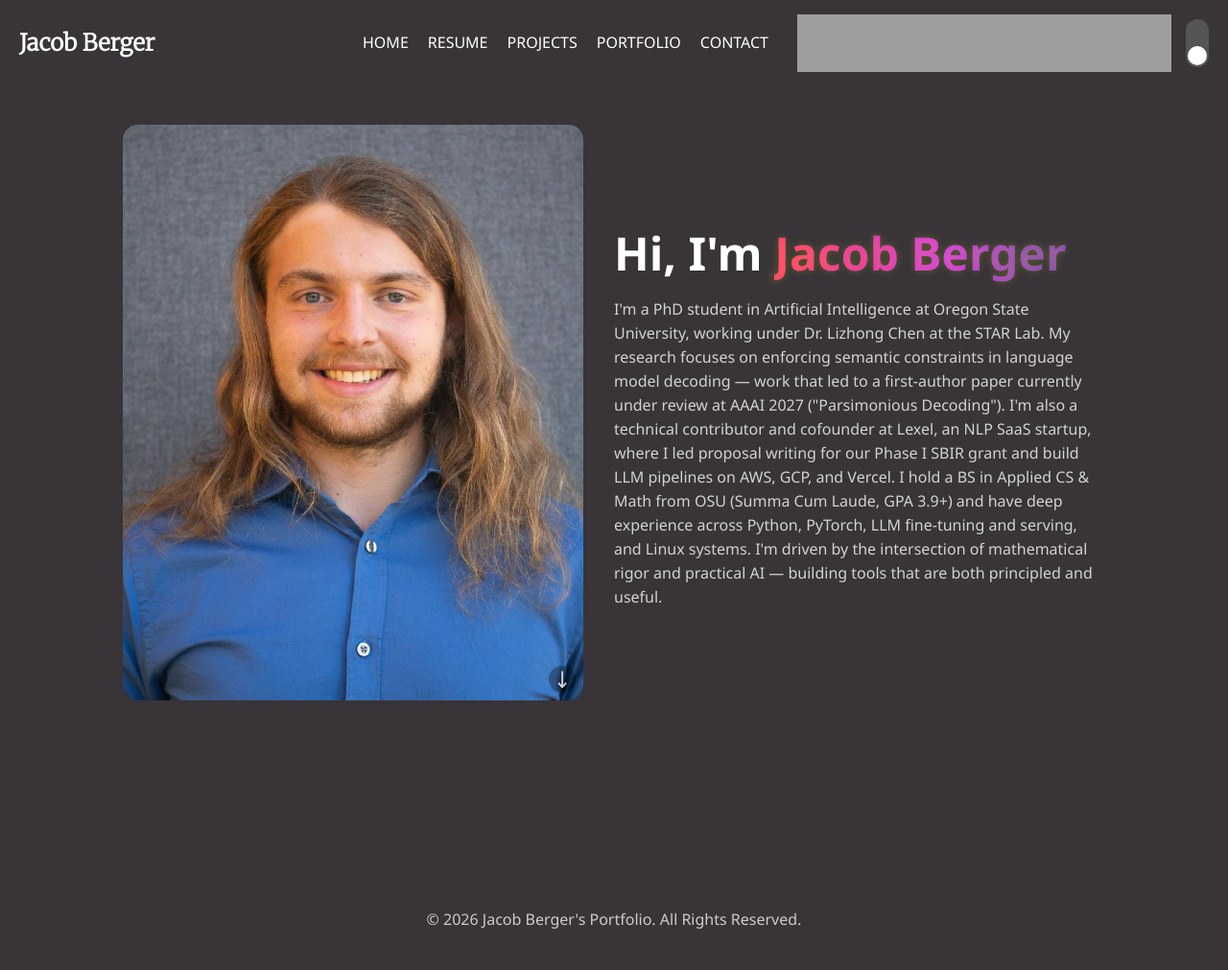
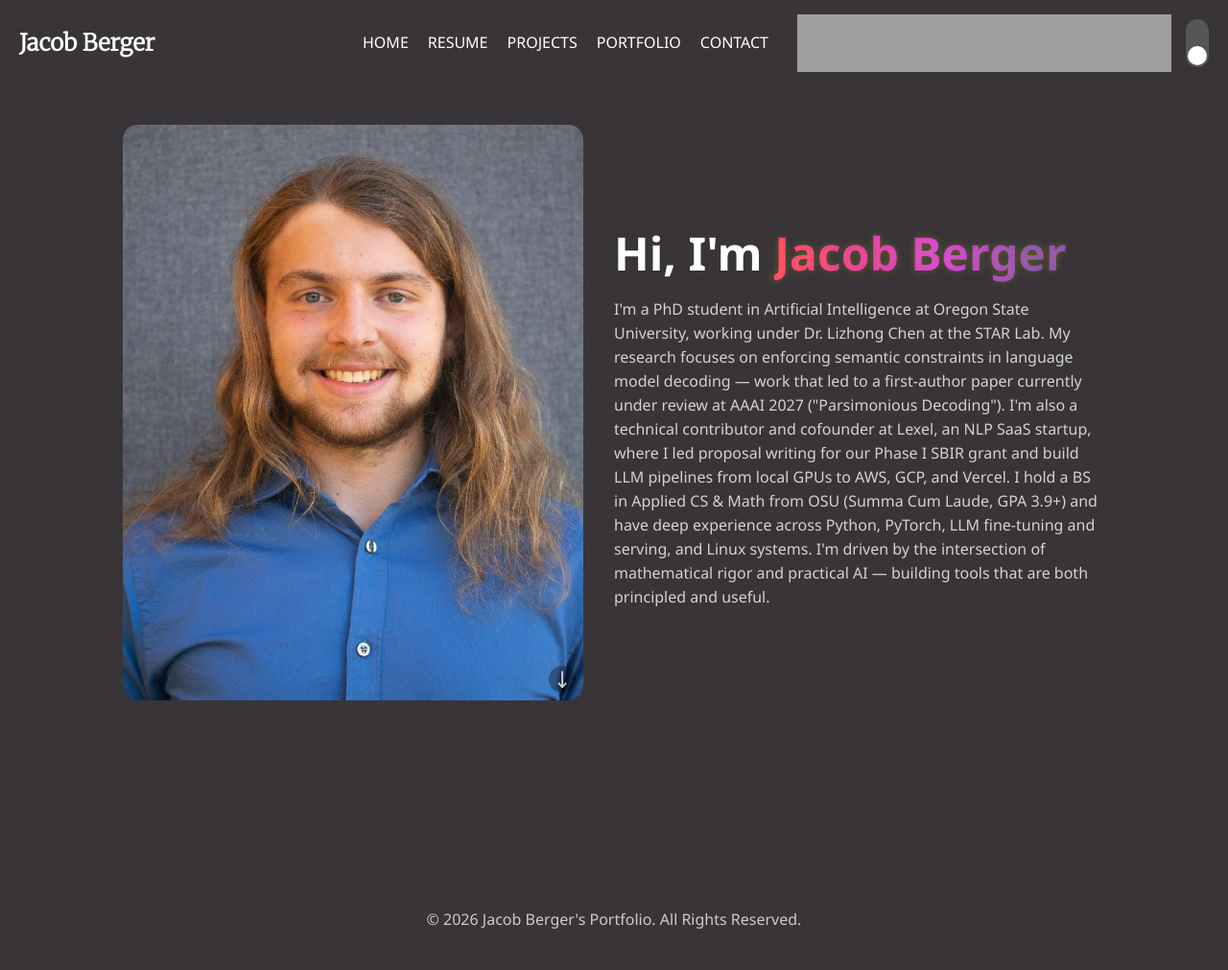
Before and after one commit to bergerjacob/bergerj-website, a Jekyll site: the page built from index.html, in a window 1280 px wide. Shown: the whole page at 96% size. Built offline with Jekyll 4.4.1, drawn with Linux system fonts in a browser that asks for light colours.

Commit message:
home: local-first llm pipeline phrasing

```diff
--- a/index.html
+++ b/index.html
@@ -10,7 +10,7 @@
     <div class="text-container">
         <h2 class="description">Hi, I'm <span class="rainbow-text">Jacob Berger</span></h2>
         <p class="description">
-            I'm a PhD student in Artificial Intelligence at Oregon State University, working under Dr. Lizhong Chen at the STAR Lab. My research focuses on enforcing semantic constraints in language model decoding — work that led to a first-author paper currently under review at AAAI 2027 ("Parsimonious Decoding"). I'm also a technical contributor and cofounder at Lexel, an NLP SaaS startup, where I led proposal writing for our Phase I SBIR grant and build LLM pipelines on AWS, GCP, and Vercel. I hold a BS in Applied CS & Math from OSU (Summa Cum Laude, GPA 3.9+) and have deep experience across Python, PyTorch, LLM fine-tuning and serving, and Linux systems. I'm driven by the intersection of mathematical rigor and practical AI — building tools that are both principled and useful.
+            I'm a PhD student in Artificial Intelligence at Oregon State University, working under Dr. Lizhong Chen at the STAR Lab. My research focuses on enforcing semantic constraints in language model decoding — work that led to a first-author paper currently under review at AAAI 2027 ("Parsimonious Decoding"). I'm also a technical contributor and cofounder at Lexel, an NLP SaaS startup, where I led proposal writing for our Phase I SBIR grant and build LLM pipelines from local GPUs to AWS, GCP, and Vercel. I hold a BS in Applied CS & Math from OSU (Summa Cum Laude, GPA 3.9+) and have deep experience across Python, PyTorch, LLM fine-tuning and serving, and Linux systems. I'm driven by the intersection of mathematical rigor and practical AI — building tools that are both principled and useful.
         </p>
     </div>
 </div>
```
